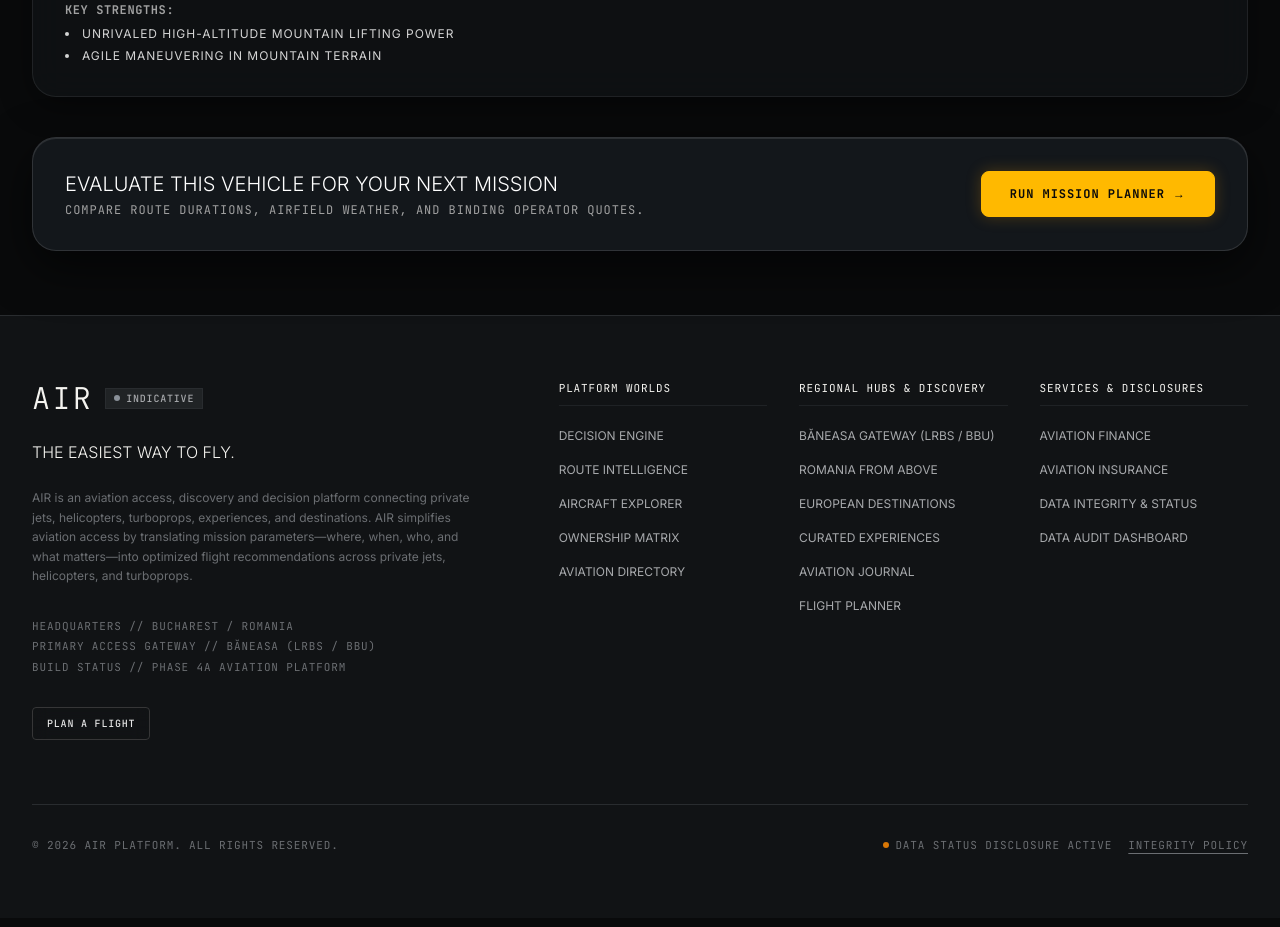
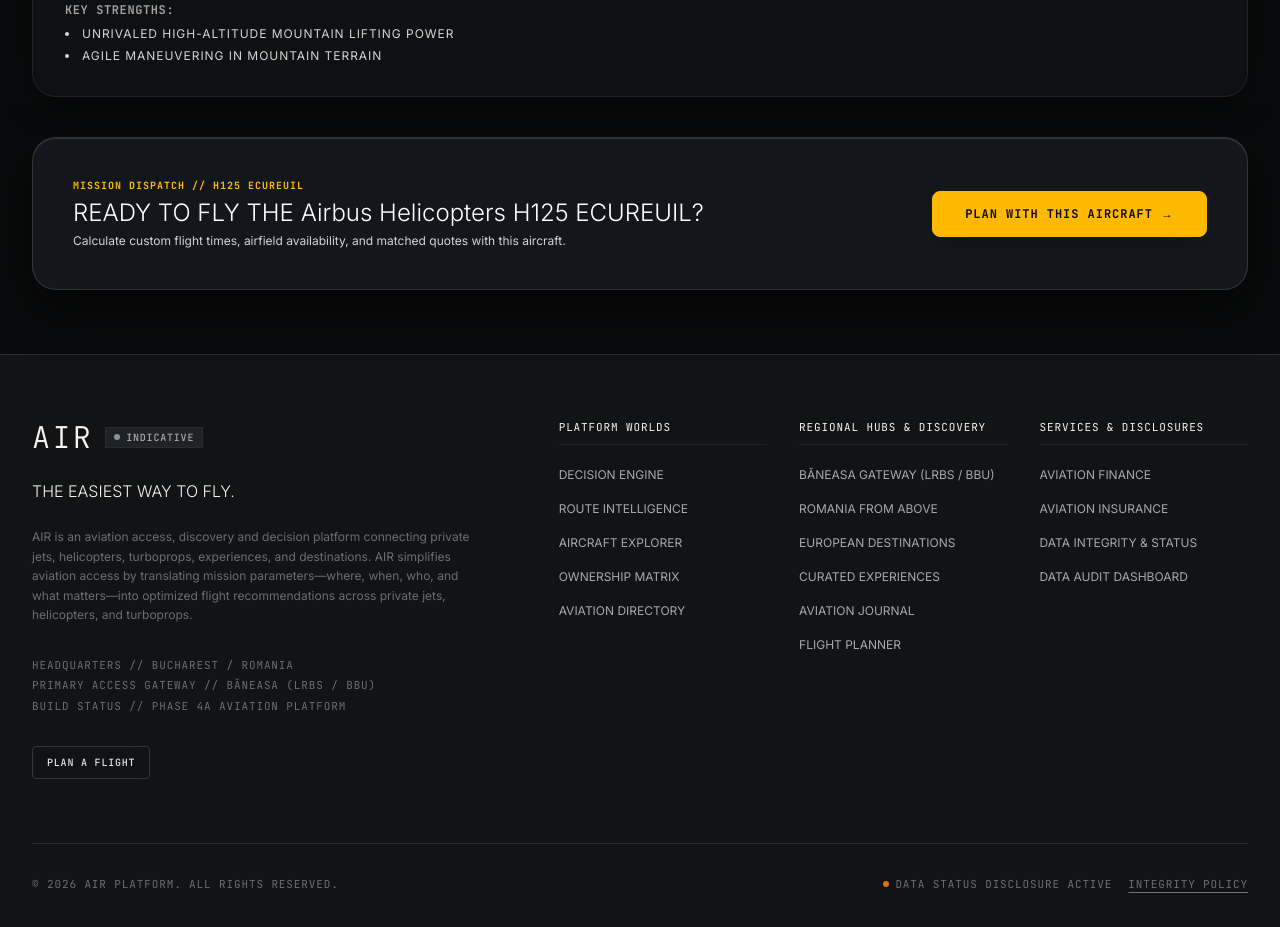
Before and after one commit to myremaxclubcristianv/FLY, a Next.js app: page /aircraft/airbus-h125 in a window 1280 px wide. Shown: the part 1520-2447 px from the top of the page. Built offline with nearby package versions, Linux system fonts and the light colour scheme; no server answers; a web font is replaced by a local one.

Commit message:
feat(cta): streamline direct mission CTA triggers across aircraft dossiers and destination atlases

```diff
--- a/app/aircraft/[slug]/page.tsx
+++ b/app/aircraft/[slug]/page.tsx
@@ -256,18 +256,21 @@ export default async function AircraftDetailPage({
           </Card>
 
           {/* Action CTA */}
-          <div className="flex flex-col sm:flex-row items-center justify-between gap-6 p-8 glass-elevated rounded-2xl">
-            <div>
-              <h4 className="text-xl font-light text-white">
-                EVALUATE THIS VEHICLE FOR YOUR NEXT MISSION
+          <div className="flex flex-col sm:flex-row items-center justify-between gap-6 p-8 sm:p-10 glass-elevated rounded-3xl border border-white/10 shadow-2xl">
+            <div className="space-y-1">
+              <span className="text-[10px] font-mono text-amber-400 font-bold uppercase tracking-widest block">
+                MISSION DISPATCH // {aircraft.model}
+              </span>
+              <h4 className="text-2xl font-light text-white font-sans">
+                READY TO FLY THE {aircraft.manufacturer} {aircraft.model.toUpperCase()}?
               </h4>
-              <p className="text-xs text-neutral-400 font-data mt-1">
-                Compare route durations, airfield weather, and binding operator quotes.
+              <p className="text-xs text-neutral-300 font-sans mt-1">
+                Calculate custom flight times, airfield availability, and matched quotes with this aircraft.
               </p>
             </div>
-            <Link href="/plan?priority=FASTEST">
-              <Button variant="primary" size="lg">
-                RUN MISSION PLANNER →
+            <Link href={`/plan?aircraft=${aircraft.slug}`}>
+              <Button variant="primary" size="lg" className="whitespace-nowrap px-8 shadow-xl">
+                PLAN WITH THIS AIRCRAFT →
               </Button>
             </Link>
           </div>
--- a/app/destinations/[slug]/page.tsx
+++ b/app/destinations/[slug]/page.tsx
@@ -199,8 +199,8 @@ export default async function DestinationDetailPage({
             </div>
 
             <Link href={`/plan?to=${encodeURIComponent(dest.name)}`}>
-              <Button variant="primary" size="lg" className="font-data text-xs whitespace-nowrap">
-                RUN MISSION IN PLANNER →
+              <Button variant="primary" size="lg" className="whitespace-nowrap px-8 shadow-xl">
+                PLAN FLIGHT TO {dest.name.toUpperCase()} →
               </Button>
             </Link>
           </div>
```
